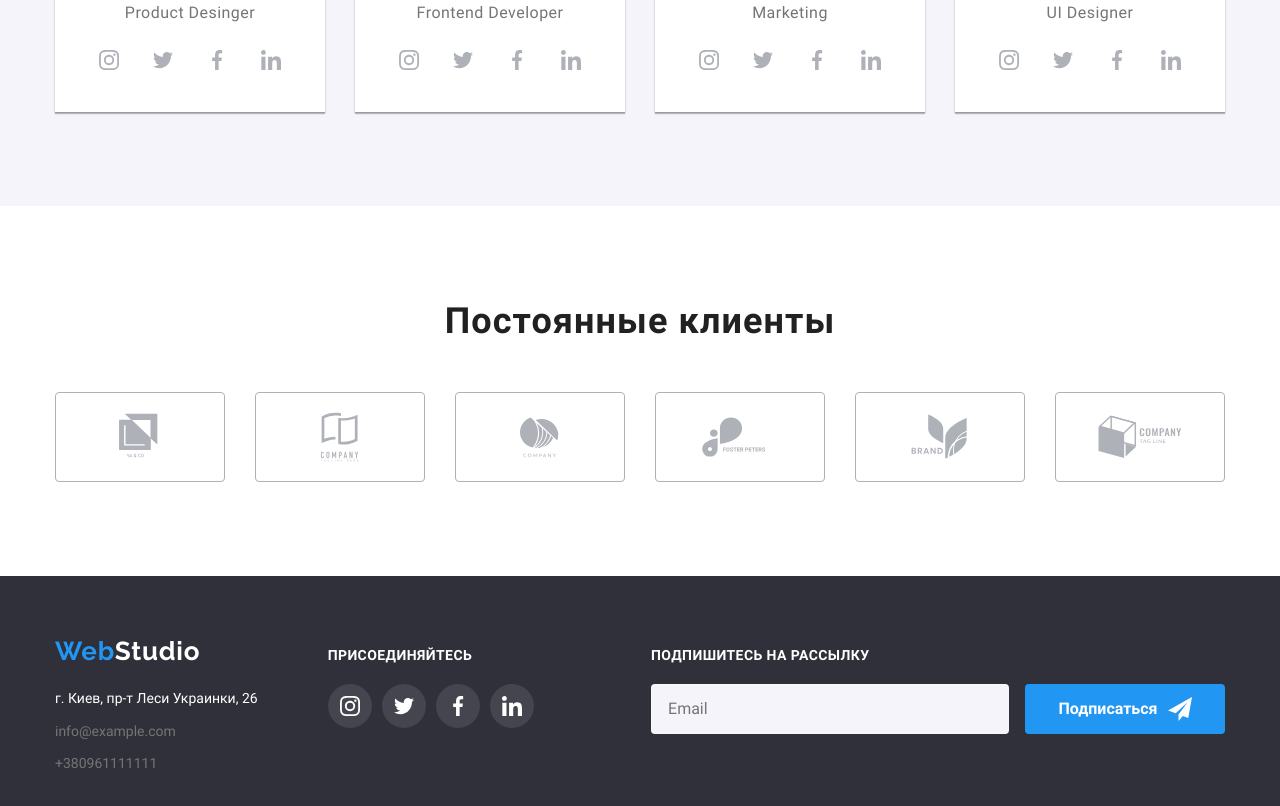
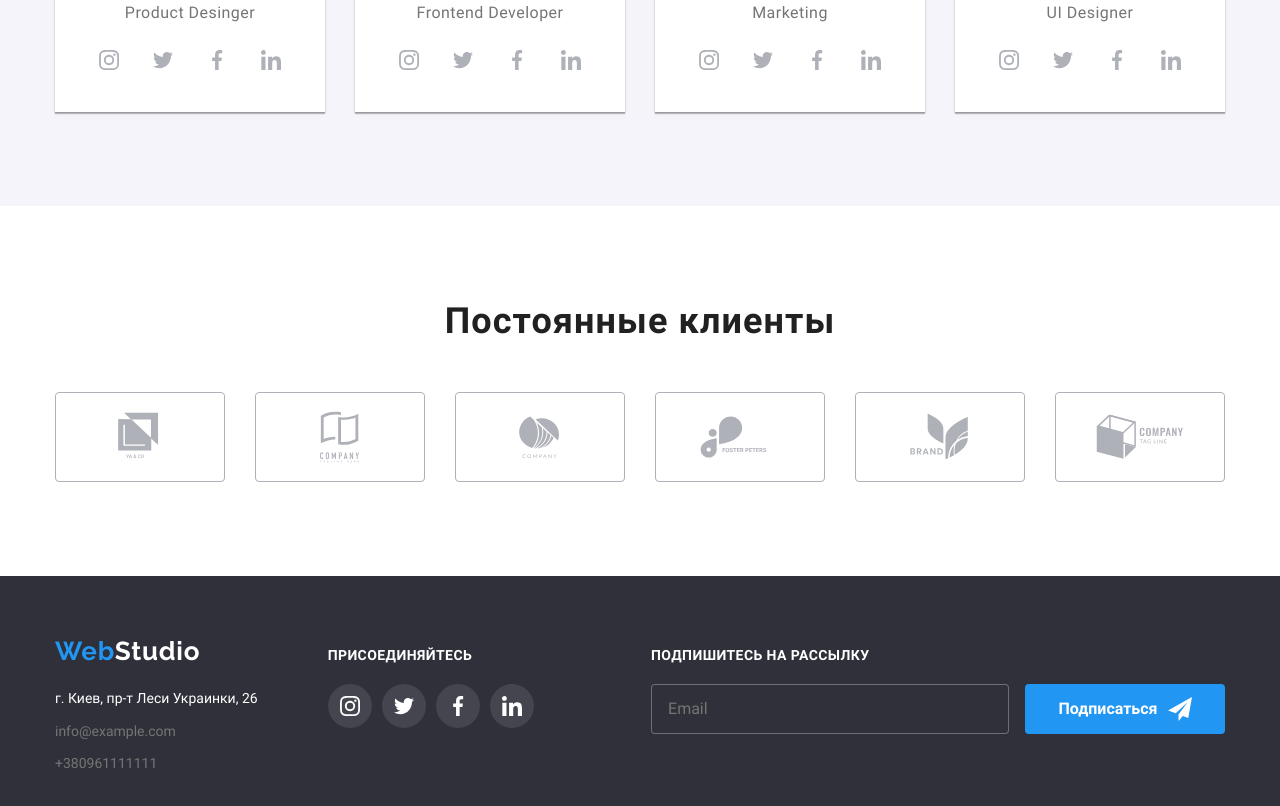
Before and after one commit to NewHope1396/goit-markup-hw-07, a plain HTML site: page index.html in a window 1280 px wide. Shown: the part 2106-2912 px from the top of the page. Drawn offline with nearby package versions, Linux system fonts and the light colour scheme.

Commit message:
before-&-use

```diff
--- a/index.html
+++ b/index.html
@@ -298,35 +298,35 @@
                         </li>
                         <li>
                             <a href="">
-                                <svg width="40px" height="52px">
+                                <svg>
                                     <use href="./images/symbol-defs.svg#icon-Logo-2"></use>
                                 </svg>
                             </a>
                         </li>
                         <li>
                             <a href="">
-                                <svg width="41px" height="43px">
+                                <svg>
                                     <use href="./images/symbol-defs.svg#icon-Logo-3"></use>
                                 </svg>
                             </a>
                         </li>
                         <li>
                             <a href="">
-                                <svg width="80px" height="42px">
+                                <svg>
                                     <use href="./images/symbol-defs.svg#icon-Logo-4"></use>
                                 </svg>
                             </a>
                         </li>
                         <li>
                             <a href="">
-                                <svg width="59px" height="47px">
+                                <svg>
                                     <use href="./images/symbol-defs.svg#icon-Logo-5"></use>
                                 </svg>
                             </a>
                         </li>
                         <li>
                             <a href="">
-                                <svg  width="88px" height="45px">
+                                <svg>
                                     <use href="./images/symbol-defs.svg#icon-Logo-6"></use>
                                 </svg>
                             </a>
--- a/sass/base/_general.scss
+++ b/sass/base/_general.scss
@@ -10,36 +10,3 @@ body {
     margin-left: auto;
     margin-right: auto;
   }
-
-  .centred {
-    text-align: center;
-  }
-
-  .current-page {
-    position: relative;
-    color: $accent;
-  }
-
-  .section-title {
-    font-size: 36px;
-    font-weight: $bold;
-    line-height: 1.17;
-    letter-spacing: 0.03em;
-  }
-
-  .section-title::first-letter {
-    text-transform: capitalize;
-  }
-
-  .contacts {
-    font-style: normal;
-    color: $secondaryColor;
-    font-weight: $normal;
-    font-size: 14px;
-    line-height: 1.71;
-  }
-
-  .is-hidden {
-    opacity: 0;
-    pointer-events: none;
-  }
--- a/sass/components/_clients.scss
+++ b/sass/components/_clients.scss
@@ -51,5 +51,4 @@
 
   .clients svg{
     width: 100%;
-    height: 100%;
   }
--- a/sass/components/_footer.scss
+++ b/sass/components/_footer.scss
@@ -41,7 +41,7 @@ footer {
     height: 50px;
     padding: 15px 16px;
 
-    background-color: $secondaryBgColor;
+    background-color: $mainBgColor;
     border: 1px solid rgba(255, 255, 255, 0.3);
     border-radius: 4px;
     color: $white;
--- a/sass/main.scss
+++ b/sass/main.scss
@@ -1,6 +1,7 @@
 @import "./utils/variables";
 @import "./base/my-normilize";
 @import "./base/fonts";
+@import "./utils/util-classes";
 @import "./base/general";
 @import "./components/page-header";
 @import "./components/logo";
--- a/sass/portfolio.scss
+++ b/sass/portfolio.scss
@@ -1,6 +1,7 @@
 @import "./utils/variables";
 @import "./base/my-normilize";
 @import "./base/fonts";
+@import "./utils/util-classes";
 @import "./base/general";
 @import "./components/page-header";
 @import "./components/logo";
--- /dev/null
+++ b/sass/utils/_util-classes.scss
@@ -0,0 +1,32 @@
+.centred {
+    text-align: center;
+  }
+
+  .current-page {
+    position: relative;
+    color: $accent;
+  }
+
+  .section-title {
+    font-size: 36px;
+    font-weight: $bold;
+    line-height: 1.17;
+    letter-spacing: 0.03em;
+  }
+
+  .section-title::first-letter {
+    text-transform: capitalize;
+  }
+
+  .contacts {
+    font-style: normal;
+    color: $secondaryColor;
+    font-weight: $normal;
+    font-size: 14px;
+    line-height: 1.71;
+  }
+
+  .is-hidden {
+    opacity: 0;
+    pointer-events: none;
+  }
--- a/sass/utils/_variables.scss
+++ b/sass/utils/_variables.scss
@@ -7,8 +7,8 @@ $secondaryBgColor: #f5f4fa;
 $iconAccent: #2196f3;
 $iconColor: #afb1b8;
 
-$mainFont: "Roboto";
-$logoFont: "Raleway";
+$mainFont: "Roboto", sans-serif;
+$logoFont: "Raleway", sans-serif;
 
 $normal: 400;
 $bold: 700;
```
Also changed, not shown: css/main.css, css/main.min.css, css/portfolio.css, css/portfolio.min.css, 4 other files.
